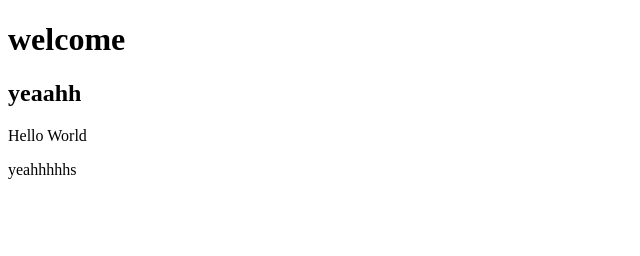
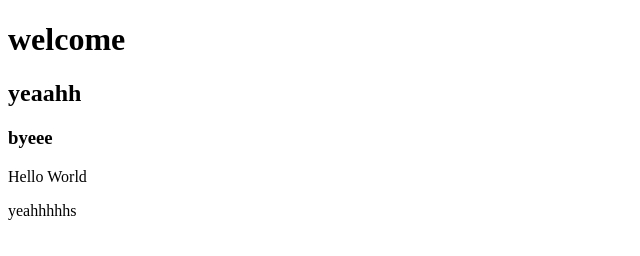
Before and after one commit to Zainab321-a11y/new-hello, a plain HTML site: page index.html in a window 1280 px wide. Shown: the whole page, without its empty margins (0-640 px from the left). Drawn offline with Linux system fonts and the light colour scheme.

Commit message:
Update index.html

```diff
--- a/index.html
+++ b/index.html
@@ -12,6 +12,7 @@
     <h2>
         yeaahh
     </h2>
+    <h3>byeee</h3>
     Hello World
     <p>yeahhhhhs</p>
 </body>
```
